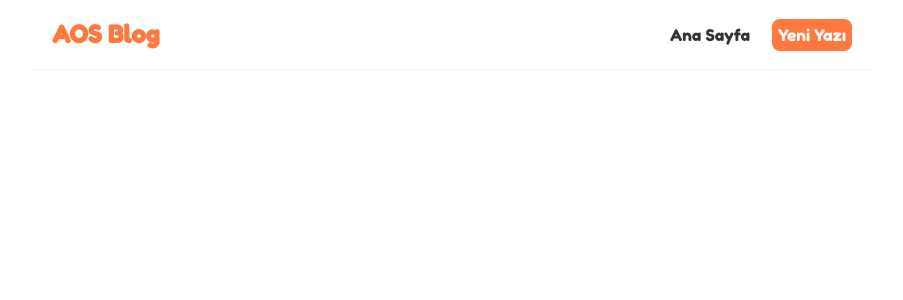
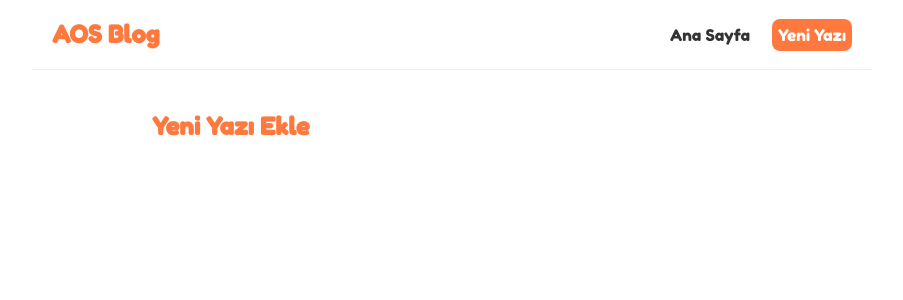
Before and after one commit to eerzik/temel-react-app, a React (Create React App) app: page /create in a window 1280 px wide. Shown: the top 300 px of the page, without its empty margins (188-1091 px from the left). Built offline with nearby package versions, Linux system fonts and the light colour scheme.

Commit message:
Başka sayfaya yönlendirme işlemi

```diff
--- a/src/App.js
+++ b/src/App.js
@@ -1,6 +1,7 @@
 import Navbar from "./Navbar";
 import AnaSayfa from "./Home";
 import { BrowserRouter as Router, Route, Routes } from 'react-router-dom'
+import Create from "./Create";
 function App() {
 
   return (
@@ -9,9 +10,8 @@
         <Navbar></Navbar>
         <div className="content">
           <Routes>
-            <Route path="/" element={<AnaSayfa/>}>
-
-            </Route>
+            <Route path="/" element={<AnaSayfa />}></Route>
+            <Route path="/create" element={<Create />}></Route>
           </Routes>
 
         </div>
--- /dev/null
+++ b/src/Create.js
@@ -0,0 +1,9 @@
+const Create = () => {
+    return (
+        <div className="create">
+            <h2 style={{color:'#ff793f'}}>Yeni Yazı Ekle</h2>
+        </div>
+    );
+}
+
+export default Create;
```
